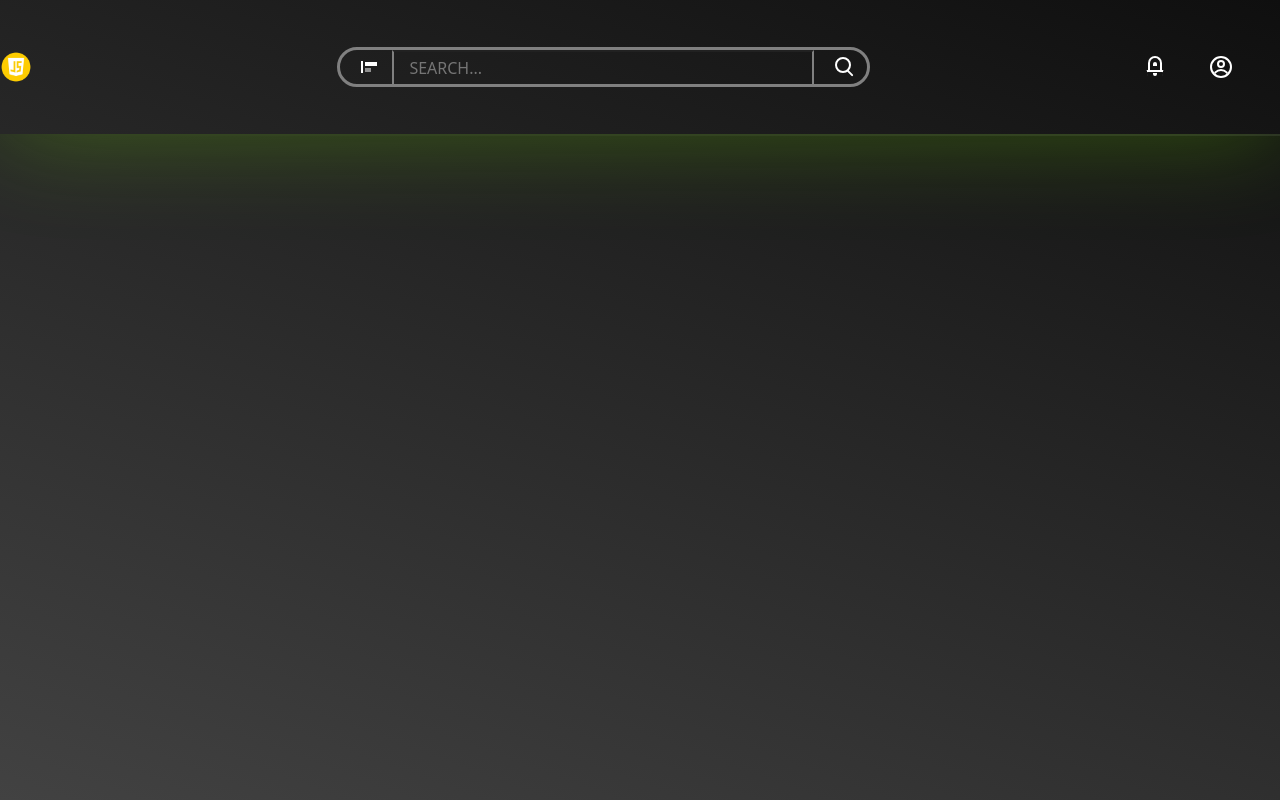
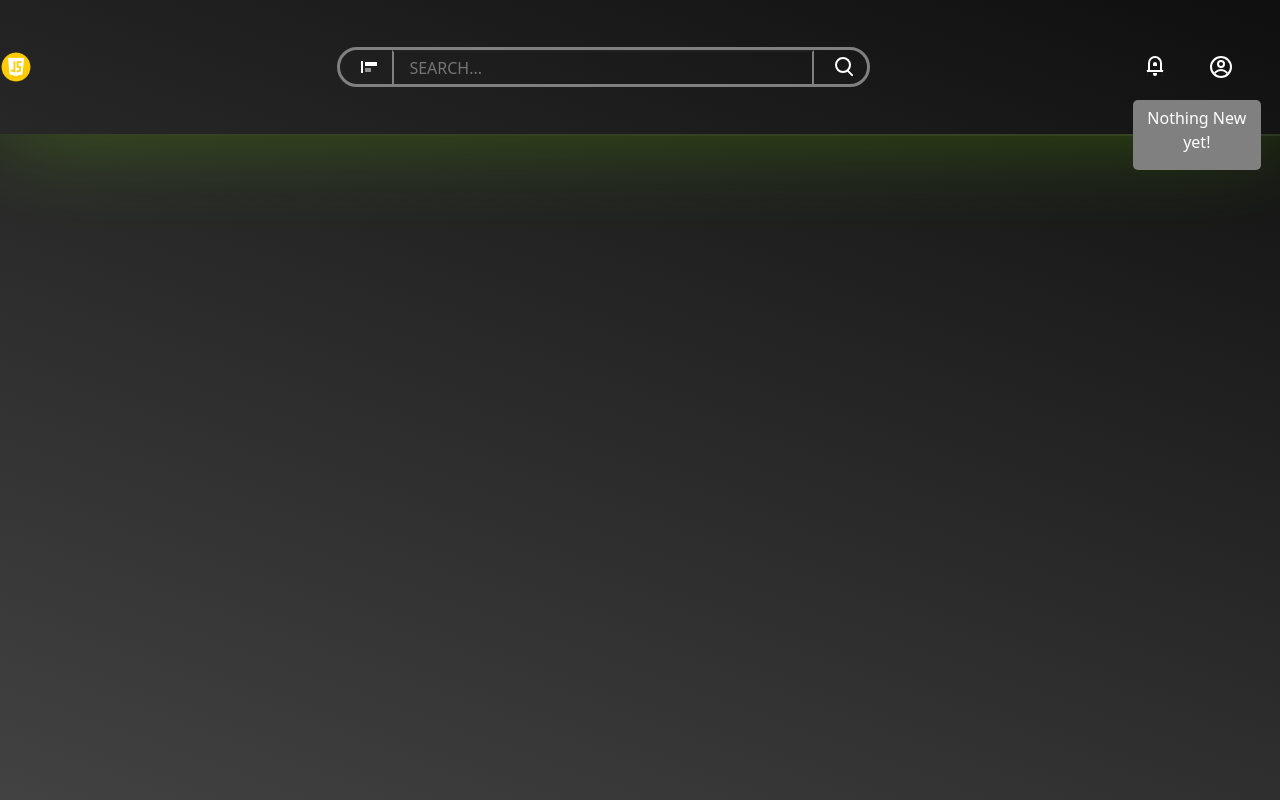
Before and after one commit to Thinus01/Viral, a React (Create React App) app: page / in a window 1280 px wide. Both pictures are taken after a click on the element 1154 px from the left and 63 px from the top of the page. Built offline with nearby package versions, Linux system fonts and the light colour scheme.

Commit message:
Add notifycation and user popup

```diff
--- a/src/landingPage/filterPopup.css
+++ b/src/landingPage/filterPopup.css
@@ -1,7 +1,7 @@
 #filterPopup {
   width: 100vw;
   background-color: rgb(39, 39, 39);
-  transition: all 2s ease;
+  transition: all 1s ease;
   overflow: hidden;
   max-height: 400px;
   opacity: 1;
--- a/src/landingPage/home.js
+++ b/src/landingPage/home.js
@@ -1,12 +1,38 @@
 import './home.css'
 import './filterPopup.css'
+import './userPopup.css'
+import './notifyPopup.css'
 
 export function Home() {
 
   const filterPopup = () => {
+    const notifyPopup = document.getElementById('NotifyPopup');
+    const UserPopup = document.getElementById('UserPopup');
     const filter = document.getElementById('filterPopup');
 
     filter.classList.toggle('hide');
+    UserPopup.classList.add('hide');
+    notifyPopup.classList.add('hide');
+  }
+
+  const userPopup = () => {
+    const notifyPopup = document.getElementById('NotifyPopup');
+    const UserPopup = document.getElementById('UserPopup');
+    const filter = document.getElementById('filterPopup');
+
+    UserPopup.classList.toggle('hide');
+    filter.classList.add('hide');
+    notifyPopup.classList.add('hide');
+  }
+
+  const NotifyPopup = () => {
+    const notifyPopup = document.getElementById('NotifyPopup');
+    const UserPopup = document.getElementById('UserPopup');
+    const filter = document.getElementById('filterPopup');
+
+    notifyPopup.classList.toggle('hide');
+    filter.classList.add('hide');
+    UserPopup.classList.add('hide');
   }
 
   return (
@@ -25,10 +51,20 @@ export function Home() {
         </div>
       </div>
       <div className='d-flex p-5 gap-5'>
-        <div className='notification gg-bell'></div>
-        <div className='UserProfile gg-profile'></div>
+        <div className='notification gg-bell' onClick={NotifyPopup}></div>
+        <div className='UserProfile gg-profile' onClick={userPopup}></div>
       </div>
     </nav>
+    <div id='NotifyPopup' className='hide'>
+        <p>Nothing New yet!</p>
+    </div>
+    <div id='UserPopup' className='hide'>
+        <p>Profile</p>
+        <p>Setting</p>
+        <p>L&A</p>
+        <p>Log Out</p>
+        <p>Friends</p>
+    </div>
     <div id='filterPopup' className='hide'>
         <p>filter</p>
         <p>filter</p>
--- /dev/null
+++ b/src/landingPage/notifyPopup.css
@@ -0,0 +1,20 @@
+#NotifyPopup {
+  position: absolute;
+  display: grid;
+  color: white;
+  background-color: gray;
+  right: 1.5%;
+  top: 100px;
+  width: 10%;
+  text-align: center;
+  border-radius: 5px;
+  justify-content: center;
+  padding-top: 0.5%;
+  overflow: hidden;
+  transition: all 0.5s ease;
+  height: auto;
+}
+
+#NotifyPopup.hide {
+  opacity: 0;
+}
--- /dev/null
+++ b/src/landingPage/userPopup.css
@@ -0,0 +1,30 @@
+#UserPopup {
+  position: absolute;
+  display: grid;
+  color: white;
+  background-color: gray;
+  right: 0.5%;
+  top: 100px;
+  width: 5%;
+  text-align: center;
+  border-radius: 5px;
+  justify-content: center;
+  overflow: hidden;
+  transition: all 0.5s ease;
+  height: auto;
+}
+
+#UserPopup p {
+  border-bottom: solid 1px rgb(173, 173, 173);
+  transition: all 1s ease;
+}
+
+#UserPopup p:hover {
+  border-bottom: solid 1px rgb(42, 255, 42);
+  cursor: pointer;
+}
+
+#UserPopup.hide {
+  opacity: 0;
+  height: 0;
+}
--- /dev/null
+++ b/src/userProfile/userProfile.js
@@ -0,0 +1 @@
+import './userProfile.css'
```
Also changed, not shown: src/userProfile/userProfile.css (added).
